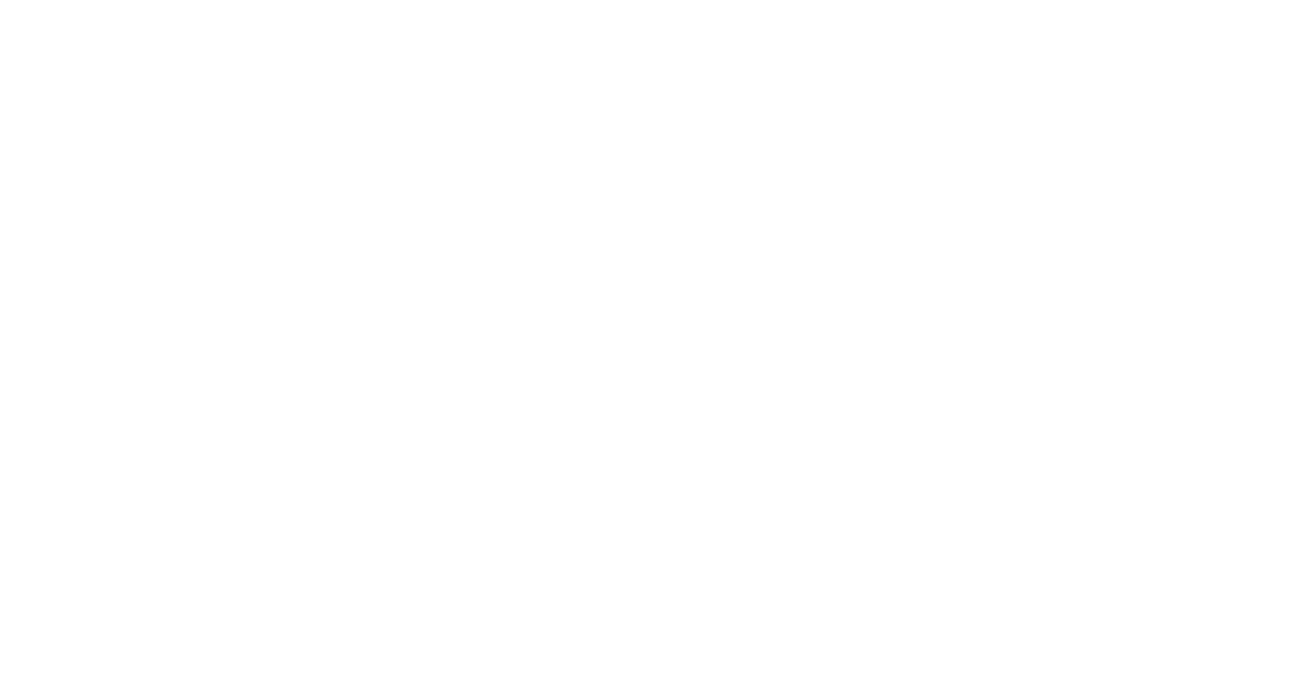
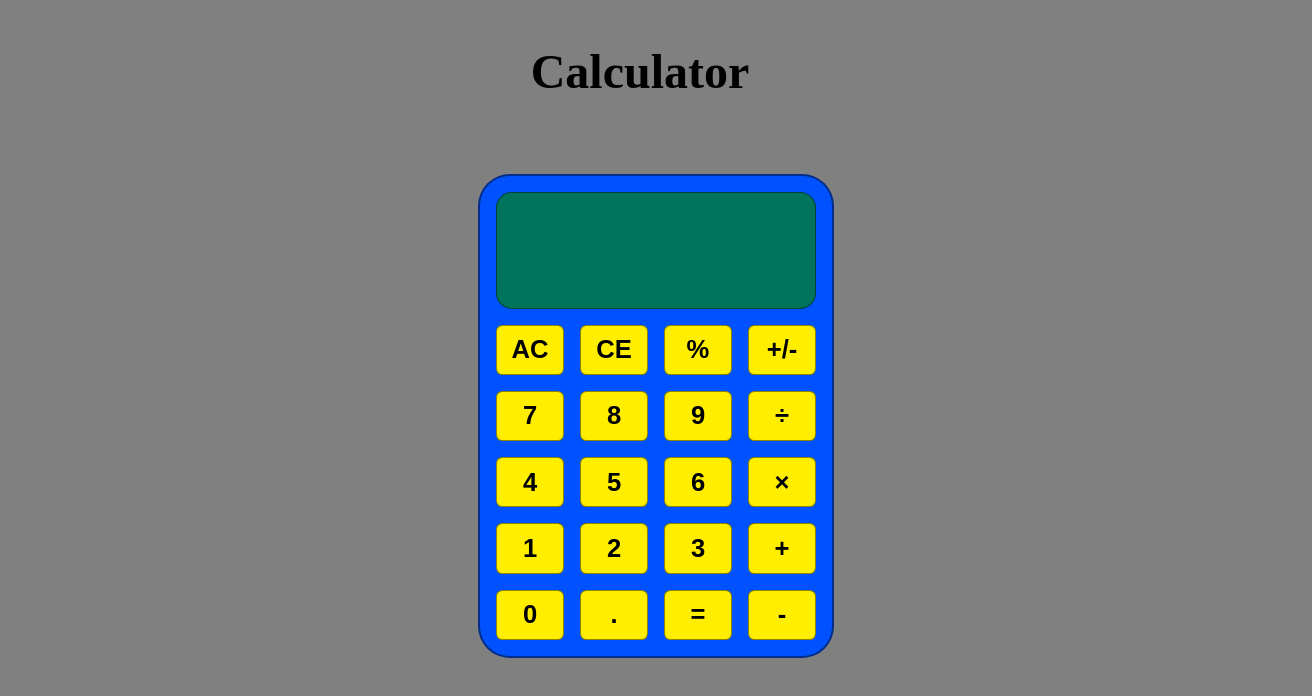
Before and after one commit to minhhoccode111/calculator-on-web-top, a plain HTML site: page index.html in a window 1280 px wide. Shown: the whole page, 1312 px wide, since content can reach past the window. Drawn offline with Linux system fonts and the light colour scheme.

Commit message:
adding style and html

```diff
--- /dev/null
+++ b/assets/reset.css
@@ -0,0 +1,129 @@
+/* http://meyerweb.com/eric/tools/css/reset/
+   v2.0 | 20110126
+   License: none (public domain)
+*/
+
+html,
+body,
+div,
+span,
+applet,
+object,
+iframe,
+h1,
+h2,
+h3,
+h4,
+h5,
+h6,
+p,
+blockquote,
+pre,
+a,
+abbr,
+acronym,
+address,
+big,
+cite,
+code,
+del,
+dfn,
+em,
+img,
+ins,
+kbd,
+q,
+s,
+samp,
+small,
+strike,
+strong,
+sub,
+sup,
+tt,
+var,
+b,
+u,
+i,
+center,
+dl,
+dt,
+dd,
+ol,
+ul,
+li,
+fieldset,
+form,
+label,
+legend,
+table,
+caption,
+tbody,
+tfoot,
+thead,
+tr,
+th,
+td,
+article,
+aside,
+canvas,
+details,
+embed,
+figure,
+figcaption,
+footer,
+header,
+hgroup,
+menu,
+nav,
+output,
+ruby,
+section,
+summary,
+time,
+mark,
+audio,
+video {
+  margin: 0;
+  padding: 0;
+  border: 0;
+  font-size: 100%;
+  font: inherit;
+  vertical-align: baseline;
+}
+/* HTML5 display-role reset for older browsers */
+article,
+aside,
+details,
+figcaption,
+figure,
+footer,
+header,
+hgroup,
+menu,
+nav,
+section {
+  display: block;
+}
+body {
+  line-height: 1;
+}
+ol,
+ul {
+  list-style: none;
+}
+blockquote,
+q {
+  quotes: none;
+}
+blockquote:before,
+blockquote:after,
+q:before,
+q:after {
+  content: "";
+  content: none;
+}
+table {
+  border-collapse: collapse;
+  border-spacing: 0;
+}
--- a/index.html
+++ b/index.html
@@ -10,9 +10,228 @@
     <link rel="icon" type="image/x-icon" href="./assets/favicon.ico" />
     <title>Calculator</title>
     <link rel="stylesheet" href="style.css" />
+    <link rel="stylesheet" href="./assets/reset.css" />
     <script src="app.js" defer></script>
   </head>
   <body>
-    <div id="wrapper" class="wrapper"></div>
+    <div id="wrapper" class="wrapper">
+      <header id="header" class="header center">
+        <h1 id="hero-title" class="hero-title">Calculator</h1>
+      </header>
+      <div id="calculator" class="calculator">
+        <div id="screen" class="screen">
+          <h3 id="sub-screen" class="sub-screen"></h3>
+          <h2 id="result-screen" class="result-screen"></h2>
+        </div>
+        <!-- first row -->
+        <button
+          id="btn-ac"
+          type="button"
+          class="btn btn-ac"
+          value="ac"
+          title="All Clear"
+        >
+          ac
+        </button>
+
+        <button
+          id="btn-ce"
+          type="button"
+          class="btn btn-ce"
+          value="ce"
+          title="Clear"
+        >
+          ce
+        </button>
+
+        <button
+          id="btn-percent"
+          type="button"
+          class="btn btn-percent"
+          value="%"
+          title="Percent"
+        >
+          %
+        </button>
+
+        <button
+          id="btn-minus"
+          type="button"
+          class="btn btn-minus"
+          value="-"
+          title="Minus"
+        >
+          +/-
+        </button>
+        <!-- first row -->
+
+        <!-- second row -->
+        <button
+          id="btn-7"
+          type="button"
+          class="btn btn-7"
+          value="7"
+          title="Number 7"
+        >
+          7
+        </button>
+
+        <button
+          id="btn-8"
+          type="button"
+          class="btn btn-8"
+          value="8"
+          title="Number 8 "
+        >
+          8
+        </button>
+
+        <button
+          id="btn-9"
+          type="button"
+          class="btn btn-9"
+          value="9"
+          title="Number 9 "
+        >
+          9
+        </button>
+
+        <button
+          id="btn-divide"
+          type="button"
+          class="btn btn-divide"
+          value="/"
+          title="Divide "
+        >
+          ÷
+        </button>
+        <!-- second row -->
+
+        <!-- third row -->
+        <button
+          id="btn-4"
+          type="button"
+          class="btn btn-4"
+          value="4"
+          title="Number 4 "
+        >
+          4
+        </button>
+
+        <button
+          id="btn-5"
+          type="button"
+          class="btn btn-5"
+          value="5"
+          title="Number 5 "
+        >
+          5
+        </button>
+
+        <button
+          id="btn-6"
+          type="button"
+          class="btn btn-6"
+          value="6"
+          title="Number 6 "
+        >
+          6
+        </button>
+
+        <button
+          id="btn-multi"
+          type="button"
+          class="btn btn-multi"
+          value="*"
+          title="Multi  "
+        >
+          ×
+        </button>
+        <!-- third row -->
+
+        <!-- 4th row -->
+        <button
+          id="btn-1"
+          type="button"
+          class="btn btn-1"
+          value="1"
+          title="Number 1 "
+        >
+          1
+        </button>
+
+        <button
+          id="btn-2"
+          type="button"
+          class="btn btn-2"
+          value="2"
+          title="Number 2 "
+        >
+          2
+        </button>
+
+        <button
+          id="btn-3"
+          type="button"
+          class="btn btn-3"
+          value="3"
+          title="Number 3 "
+        >
+          3
+        </button>
+
+        <button
+          id="btn-add"
+          type="button"
+          class="btn btn-add"
+          value="+"
+          title="Add"
+        >
+          +
+        </button>
+        <!-- 4th row -->
+
+        <!-- 5ht row  -->
+        <button
+          id="btn-0"
+          type="button"
+          class="btn btn-0"
+          value="0"
+          title="Number 0 "
+        >
+          0
+        </button>
+
+        <button
+          id="btn-dot"
+          type="button"
+          class="btn btn-dot"
+          value="."
+          title="Dot"
+        >
+          .
+        </button>
+
+        <button
+          id="btn-equal"
+          type="button"
+          class="btn btn-equal"
+          value="="
+          title="Equal "
+        >
+          =
+        </button>
+
+        <button
+          id="btn-sub"
+          type="button"
+          class="btn btn-sub"
+          value="-"
+          title="Sub"
+        >
+          -
+        </button>
+      </div>
+    </div>
   </body>
 </html>
--- a/style.css
+++ b/style.css
@@ -0,0 +1,83 @@
+html {
+  font: normal normal normal 10px/1.5 Arial, Helvetica, sans-serif;
+}
+.center {
+  display: flex;
+  align-items: center;
+  justify-content: center;
+}
+.wrapper {
+  display: flex;
+  flex-direction: column;
+  align-items: center;
+  justify-content: center;
+  background-color: rgb(128, 128, 128);
+  padding: 1rem;
+  margin: 0 auto;
+  width: 100vw;
+  height: 100vh;
+}
+header.header {
+  position: fixed;
+  top: 0;
+  left: 0;
+  right: 0;
+  z-index: 100;
+}
+h1.hero-title {
+  text-align: center;
+  margin: 3rem auto;
+  font-size: 3rem;
+  font-weight: bolder;
+  display: block;
+}
+.calculator {
+  display: grid;
+  grid-template-columns: repeat(4, 1fr);
+  grid-template-rows: repeat(7, 1fr);
+  gap: 1rem;
+  padding: 1rem;
+  border: 2px solid rgba(0, 0, 0, 0.459);
+  background-color: rgb(0, 81, 255);
+  border-radius: 2rem;
+  width: 100%;
+  max-width: 20rem;
+  height: 100%;
+  max-height: 28rem;
+}
+.screen {
+  grid-column: 1/5;
+  grid-row: 1/3;
+  background-color: rgb(0, 117, 92);
+  border: 1px solid rgba(0, 0, 0, 0.445);
+  border-radius: 1rem;
+}
+h3.sub-screen {
+  font-size: 1.2rem;
+  font-weight: normal;
+}
+h2.result-screen {
+  font-size: 2rem;
+  font-weight: border;
+}
+.btn {
+  text-transform: uppercase;
+  background-color: rgb(255, 238, 0);
+  border: 1px solid rgba(0, 0, 0, 0.445);
+  border-radius: 0.4rem;
+  font-size: 1.6rem;
+  font-weight: bold;
+  cursor: pointer;
+  transition: all 0.2s;
+  user-select: none;
+  -webkit-user-select: none;
+}
+
+.btn:hover {
+  opacity: 0.8;
+  background-color: rgb(255, 0, 0);
+}
+.btn:active {
+  opacity: 0.5;
+  background-color: rgb(0, 217, 255);
+}
```
